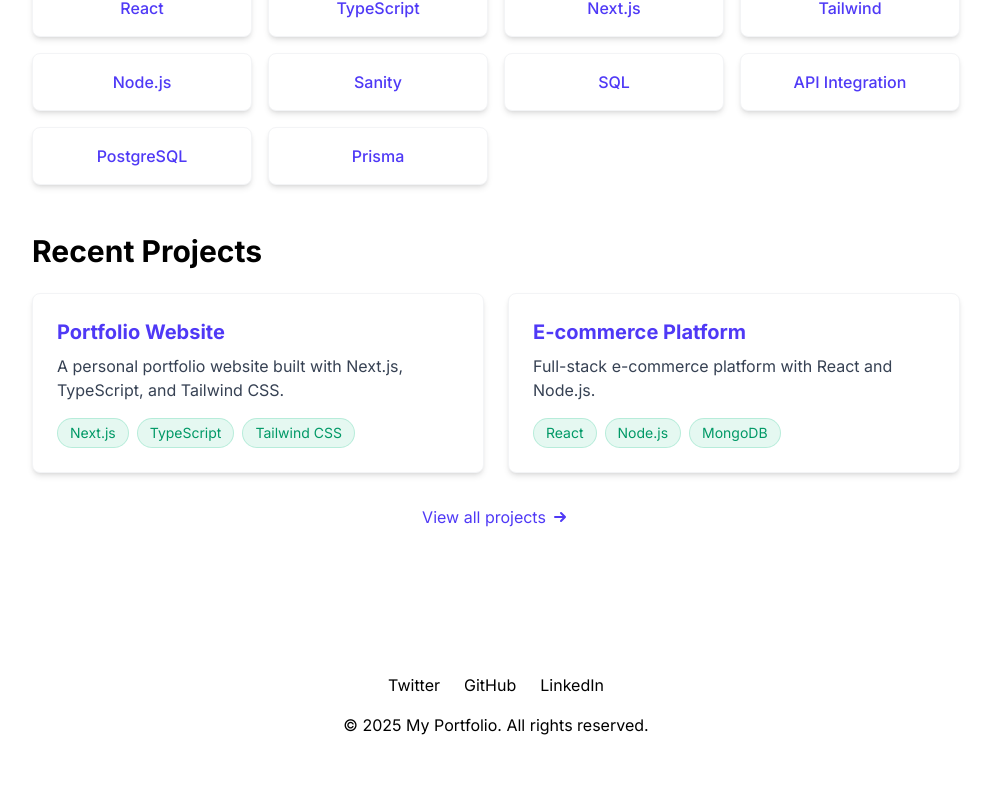
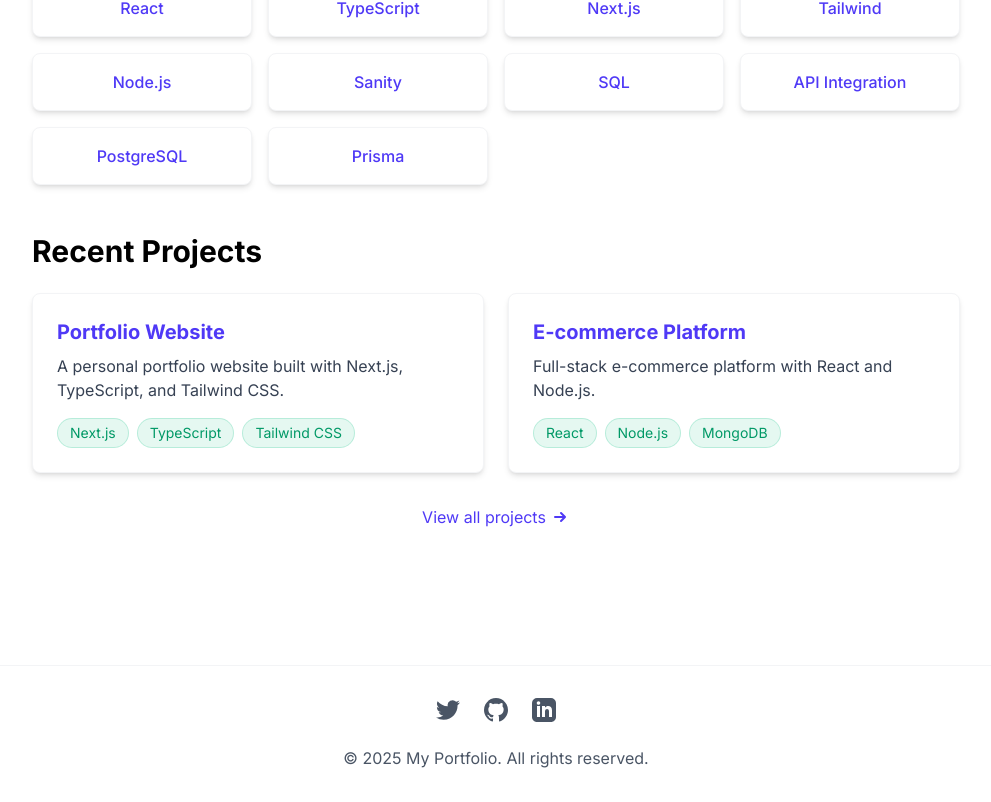
Before and after one commit to anjeljayswal/my-portfolio, a Next.js app: page / in a window 1280 px wide. Shown: the part 570-1372 px from the top of the page, without its empty margins (144-1135 px from the left). Before the commit the page ends 1331 px from the top, so only its background shows below. Built offline with nearby package versions, Linux system fonts and the light colour scheme.

Commit message:
feat: enhance Footer component with social media links and improved styling

```diff
--- a/src/components/Footer.tsx
+++ b/src/components/Footer.tsx
@@ -1,19 +1,50 @@
 const Footer = () => {
     return (
-      <footer className="bg-card-light dark:bg-card-dark py-6 mt-8">
+      <footer className="bg-white dark:bg-gray-800 py-8 mt-12 border-t border-gray-100 dark:border-gray-700">
         <div className="container mx-auto px-4 text-center">
-          <div className="flex justify-center space-x-6 mb-4">
-            {['Twitter', 'GitHub', 'LinkedIn'].map((social) => (
+          <div className="flex justify-center space-x-6 mb-6">
+            {[
+              {
+                name: 'Twitter',
+                url: 'https://twitter.com',
+                icon: (
+                  <svg className="w-6 h-6" fill="currentColor" viewBox="0 0 24 24">
+                    <path d="M23.953 4.57a10 10 0 01-2.825.775 4.958 4.958 0 002.163-2.723c-.951.555-2.005.959-3.127 1.184a4.92 4.92 0 00-8.384 4.482C7.69 8.095 4.067 6.13 1.64 3.162a4.822 4.822 0 00-.666 2.475c0 1.71.87 3.213 2.188 4.096a4.904 4.904 0 01-2.228-.616v.06a4.923 4.923 0 003.946 4.827 4.996 4.996 0 01-2.212.085 4.936 4.936 0 004.604 3.417 9.867 9.867 0 01-6.102 2.105c-.39 0-.779-.023-1.17-.067a13.995 13.995 0 007.557 2.209c9.053 0 13.998-7.496 13.998-13.985 0-.21 0-.42-.015-.63A9.935 9.935 0 0024 4.59z" />
+                  </svg>
+                )
+              },
+              {
+                name: 'GitHub',
+                url: 'https://github.com/anjeljayswal',
+                icon: (
+                  <svg className="w-6 h-6" fill="currentColor" viewBox="0 0 24 24">
+                    <path d="M12 0c-6.626 0-12 5.373-12 12 0 5.302 3.438 9.8 8.207 11.387.599.111.793-.261.793-.577v-2.234c-3.338.726-4.033-1.416-4.033-1.416-.546-1.387-1.333-1.756-1.333-1.756-1.089-.745.083-.729.083-.729 1.205.084 1.839 1.237 1.839 1.237 1.07 1.834 2.807 1.304 3.492.997.107-.775.418-1.305.762-1.604-2.665-.305-5.467-1.334-5.467-5.931 0-1.311.469-2.381 1.236-3.221-.124-.303-.535-1.524.117-3.176 0 0 1.008-.322 3.301 1.23.957-.266 1.983-.399 3.003-.404 1.02.005 2.047.138 3.006.404 2.291-1.552 3.297-1.23 3.297-1.23.653 1.653.242 2.874.118 3.176.77.84 1.235 1.911 1.235 3.221 0 4.609-2.807 5.624-5.479 5.921.43.372.823 1.102.823 2.222v3.293c0 .319.192.694.801.576 4.765-1.589 8.199-6.086 8.199-11.386 0-6.627-5.373-12-12-12z" />
+                  </svg>
+                )
+              },
+              {
+                name: 'LinkedIn',
+                url: 'https://www.linkedin.com/in/anjalijayswal/',
+                icon: (
+                  <svg className="w-6 h-6" fill="currentColor" viewBox="0 0 24 24">
+                    <path d="M19 0h-14c-2.761 0-5 2.239-5 5v14c0 2.761 2.239 5 5 5h14c2.762 0 5-2.239 5-5v-14c0-2.761-2.238-5-5-5zm-11 19h-3v-11h3v11zm-1.5-12.268c-.966 0-1.75-.79-1.75-1.764s.784-1.764 1.75-1.764 1.75.79 1.75 1.764-.783 1.764-1.75 1.764zm13.5 12.268h-3v-5.604c0-3.368-4-3.113-4 0v5.604h-3v-11h3v1.765c1.396-2.586 7-2.777 7 2.476v6.759z" />
+                  </svg>
+                )
+              }
+            ].map((social) => (
               <a
-                key={social}
-                href="#"
-                className="text-text-light dark:text-text-dark hover:text-primary-light dark:hover:text-primary-dark transition-colors"
+                key={social.name}
+                href={social.url}
+                target="_blank"
+                rel="noopener noreferrer"
+                className="text-gray-600 dark:text-gray-400 hover:text-indigo-600 dark:hover:text-indigo-400 transition-colors"
+                aria-label={social.name}
               >
-                {social}
+                {social.icon}
               </a>
             ))}
           </div>
-          <p className="text-text-light dark:text-text-dark">
+          <p className="text-gray-600 dark:text-gray-400">
             © {new Date().getFullYear()} My Portfolio. All rights reserved.
           </p>
         </div>
```
